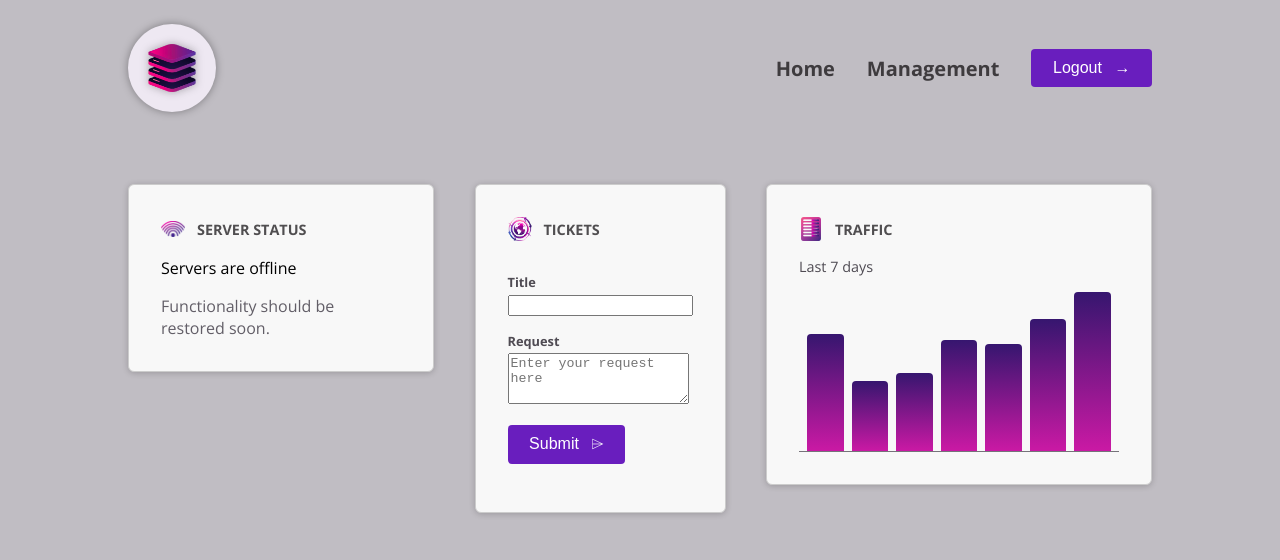
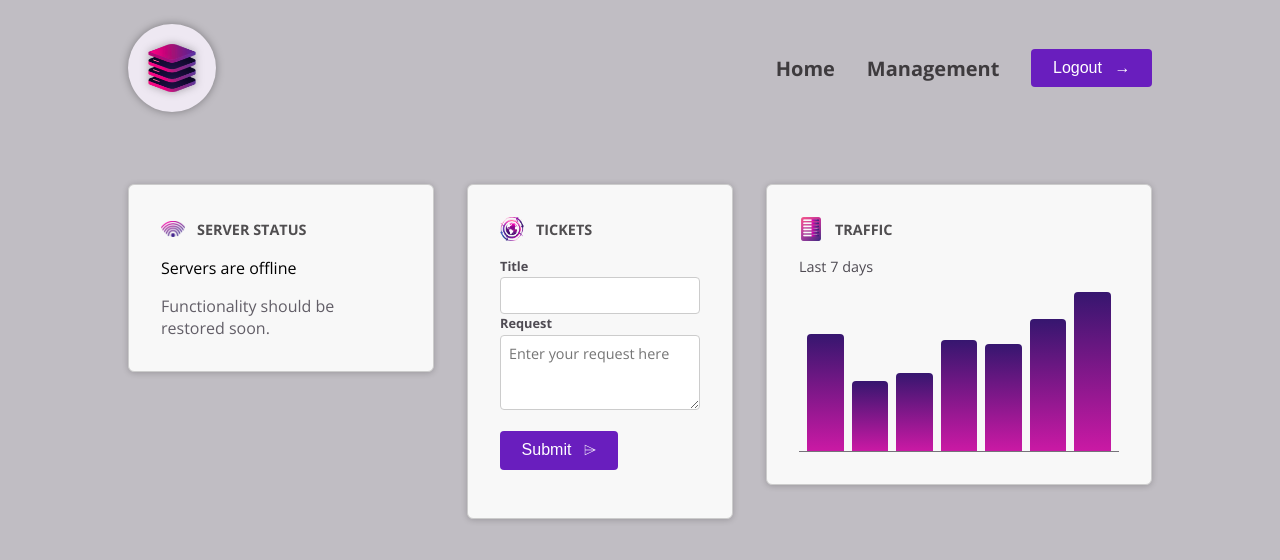
Before and after one commit to Sean-Xiao-Liu/angular103, an Angular app: page / in a window 1280 px wide. Shown: the top 560 px of the page. Built offline with nearby package versions, Linux system fonts and the light colour scheme.

Commit message:
reset control component style

```diff
--- a/src/app/shared/control/control.component.css
+++ b/src/app/shared/control/control.component.css
@@ -1,4 +1,4 @@
-:host label {
+.control label {
     display: block;
     font-size: 0.8rem;
     font-weight: bold;
@@ -6,8 +6,8 @@
     color: #4f4b53;
 }
 
-:host .control input,
-:host .control textarea {
+.control input,
+.control textarea {
     width: 100%;
     padding: 0.5rem;
     border: 1px solid #ccc;
--- a/src/app/shared/control/control.component.html
+++ b/src/app/shared/control/control.component.html
@@ -1,5 +1,3 @@
-<p>
-    <label>{{ label }}</label>
-    <!-- only input and textarea are allowed to be projected here -->
-    <ng-content select="input, textarea, quill-editor" />
-</p>
+<label>{{ label }}</label>
+<!-- only input and textarea are allowed to be projected here -->
+<ng-content select="input, textarea, quill-editor" />
--- a/src/app/shared/control/control.component.ts
+++ b/src/app/shared/control/control.component.ts
@@ -9,7 +9,7 @@ import { Component, Input, ViewEncapsulation } from '@angular/core';
   // Emulated is the default encapsulation strategy, it allows the component to use the styles of the parent component
   // None is the strategy that allows the component to use the styles of the parent component
   // ShadowDom is the strategy that allows the component to use the styles of the parent component
-  // encapsulation: ViewEncapsulation.None,
+  encapsulation: ViewEncapsulation.None,
   host: {
     // add class attribute to the host element
     class: 'control'
```
